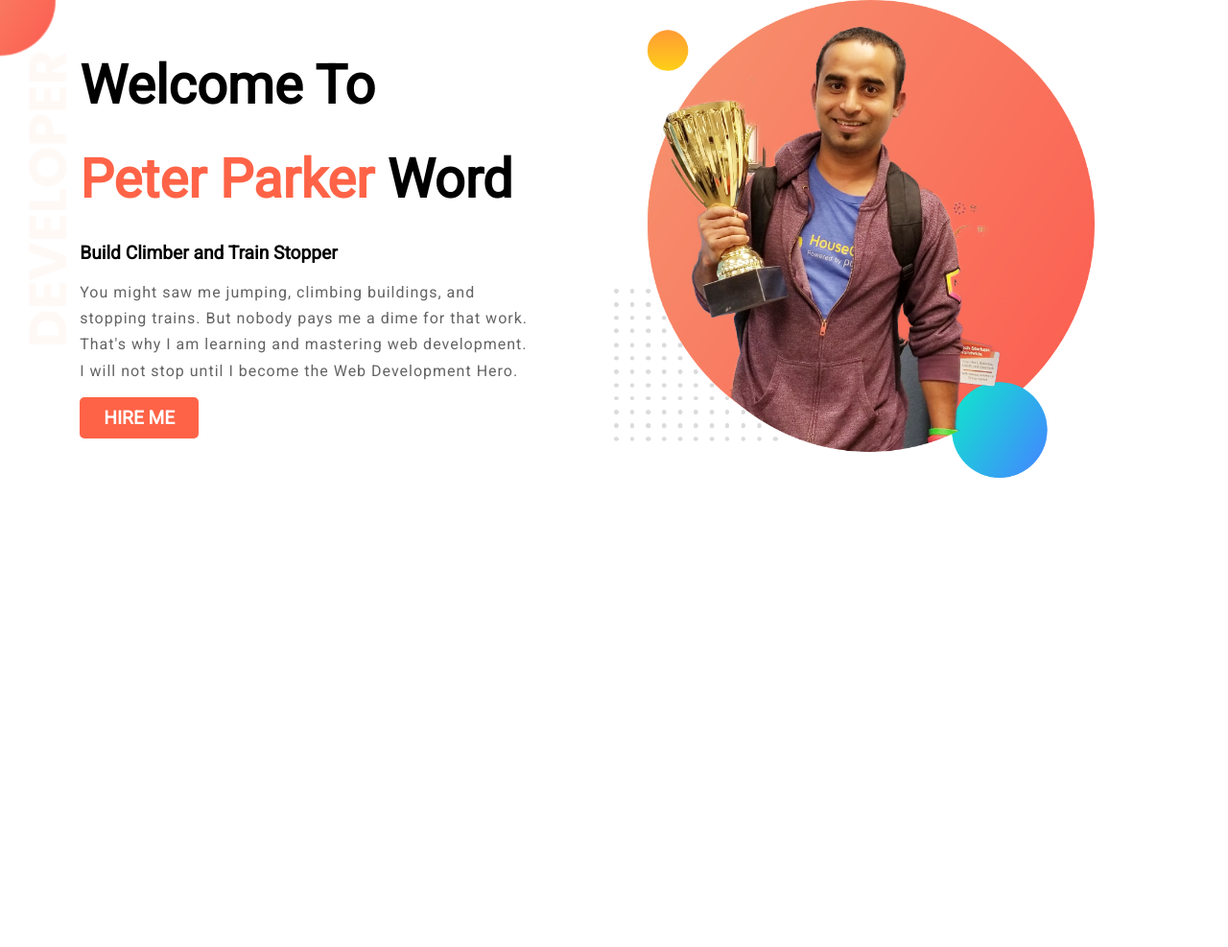
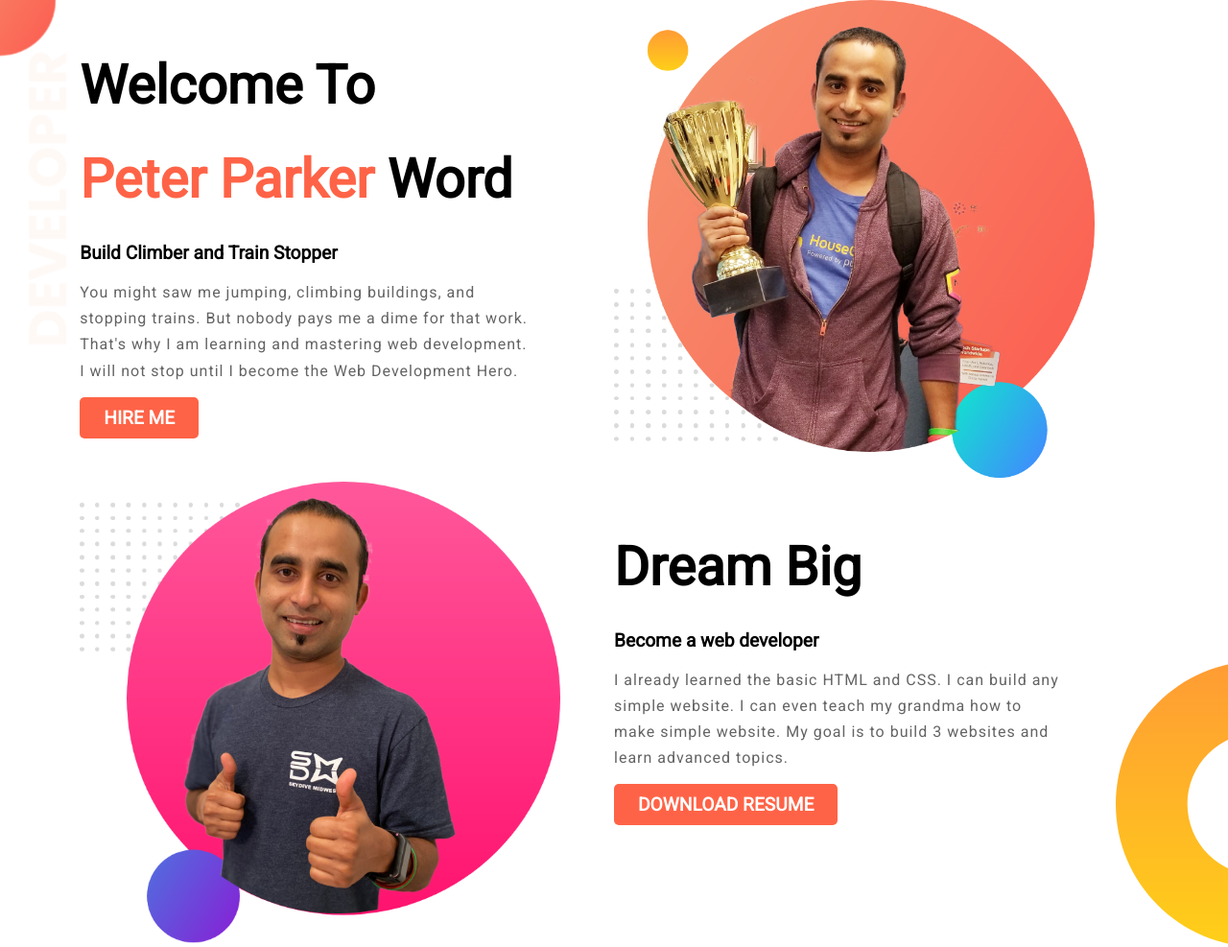
Before and after one commit to shakilhossain-cse/test-portfollio, a plain HTML site: page index.html in a window 1280 px wide. Shown: the whole page at 96% size. Before the commit the page ends 800 px from the top, so only its background shows below. Drawn offline with Linux system fonts and the light colour scheme.

Commit message:
complate middle section

```diff
--- a/index.html
+++ b/index.html
@@ -9,18 +9,39 @@
   </head>
   <body>
     <header>
-      <section class="meinsection">
+      <div class="meinsection">
         <div class="text">
           <h2>Welcome To</h2>
-            <h2> <span class="name">Peter Parker</span> Word</h2>
-            <h4 class="sub-title">Build Climber and Train Stopper</h4>
-            <p class="info">You might saw me jumping, climbing buildings, and stopping trains. But nobody pays me a dime for that work. That's why I am learning and mastering web development. I will not stop until I become the Web Development Hero.</p>
-            <a href="" target="_blank" class="btn">Hire me</a>
+          <h2><span class="name">Peter Parker</span> Word</h2>
+          <h4 class="sub-title">Build Climber and Train Stopper</h4>
+          <p class="info">
+            You might saw me jumping, climbing buildings, and stopping trains.
+            But nobody pays me a dime for that work. That's why I am learning
+            and mastering web development. I will not stop until I become the
+            Web Development Hero.
+          </p>
+          <a href="" target="_blank" class="btn">Hire me</a>
         </div>
         <div class="img">
-          <img src="./images/jhankar.png" alt="">
+          <img src="./images/jhankar.png" alt="" />
         </div>
-      </section>
+      </div>
     </header>
+    <main>
+      <div class="meinsection">
+        <div class="img">
+          <img src="./images/jhankar2.png" alt="" />
+        </div>
+        <div class="text">
+          <h2>Dream Big</h2>
+          <h4 class="sub-title">Become a web developer</h4>
+          <p class="info">
+            I already learned the basic HTML and CSS. I can build any simple website. I can even teach my grandma how to make simple website. My goal is to build 3 websites and learn advanced topics.
+          </p>
+          <a href="" target="_blank" class="btn">DOWNLOAD RESUME
+          </a>
+        </div>
+      </div>
+    </main>
   </body>
 </html>
--- a/style.css
+++ b/style.css
@@ -55,3 +55,8 @@ header{
     color: white;
 
 }
+main{
+    background-image: url(./images/dream-bg.png);
+    background-repeat: no-repeat;
+    background-position:right bottom ;
+}
```
